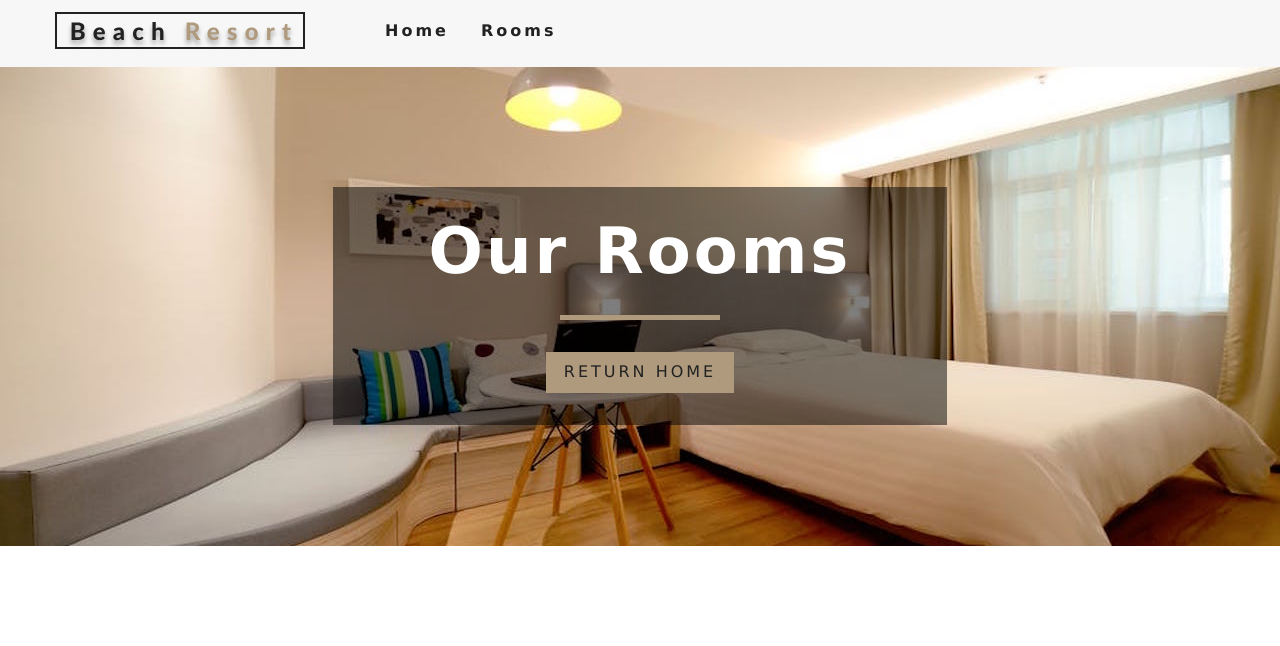
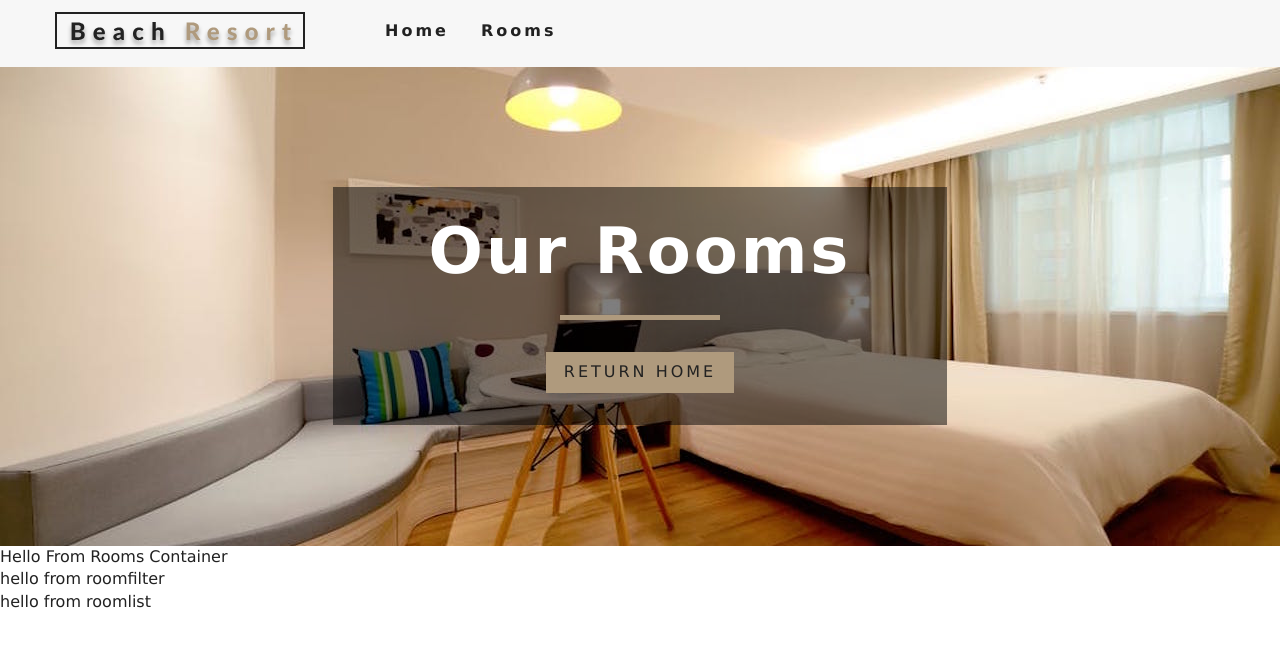
Before and after one commit to asher-miti/beach-resort, a React (Create React App) app: page /rooms in a window 1280 px wide. Shown: the top 646 px of the page. Built offline with nearby package versions, Linux system fonts and the light colour scheme.

Commit message:
new files added for room filtering, rooms list and the specific rooms themselves

```diff
--- /dev/null
+++ b/src/components/RoomContainer.js
@@ -0,0 +1,23 @@
+import React from "react";
+import RoomFilter from "./RoomFilter";
+import RoomList from "./RoomList";
+import { RoomConsumer } from "../context";
+import Loading from "./Loading";
+
+export default function RoomContainer() {
+  return (
+    <RoomConsumer>
+      {(value) => {
+        console.log(value);
+
+        return (
+          <div>
+            Hello From Rooms Container
+            <RoomFilter />
+            <RoomList />
+          </div>
+        );
+      }}
+    </RoomConsumer>
+  );
+}
--- /dev/null
+++ b/src/components/RoomFilter.js
@@ -0,0 +1,5 @@
+import React from "react";
+
+export default function RoomFilter() {
+  return <div>hello from roomfilter</div>;
+}
--- /dev/null
+++ b/src/components/RoomList.js
@@ -0,0 +1,5 @@
+import React from "react";
+
+export default function RoomList() {
+  return <div>hello from roomlist</div>;
+}
--- a/src/pages/Rooms.js
+++ b/src/pages/Rooms.js
@@ -2,9 +2,11 @@ import React from "react";
 import Hero from "../components/Hero";
 import Banner from "../components/Banner";
 import { Link } from "react-router-dom";
+import RoomContainer from "../components/RoomContainer";
 
 const Rooms = () => {
   return (
+    <>
       <Hero hero="roomsHero">
         <Banner title="our rooms">
           <Link to="/" className="btn-primary">
@@ -12,6 +14,8 @@ const Rooms = () => {
           </Link>
         </Banner>
       </Hero>
+      <RoomContainer />
+    </>
   );
 };
 
```
Lines whose indentation alone changed are shown as unchanged.
